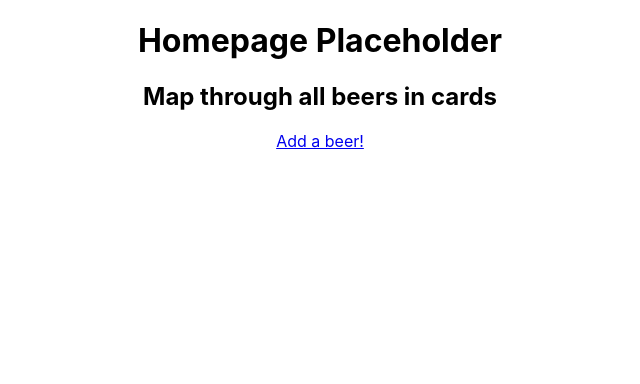
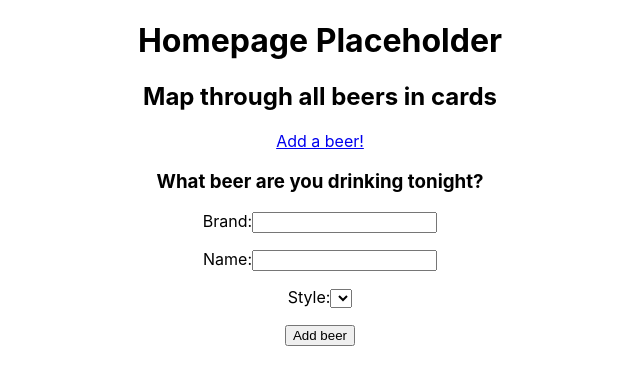
Before and after one commit to Joreamane/BeerPairings, a React (Create React App) app in the folder client/: page /api/homepage in a window 1280 px wide. Shown: the top 384 px of the page, without its empty margins (320-960 px from the left). Built offline with nearby package versions, Linux system fonts and the light colour scheme; no server answers.

Commit message:
Continued homepage, need to finish add beer form

```diff
--- a/client/src/components/homepage.js
+++ b/client/src/components/homepage.js
@@ -5,17 +5,51 @@ import { useNavigate, Link} from 'react-router-dom'
 
 const HomePage = (props) => {
     const {beers, setBeers} = props
+    const [brand, setBrand] = useState("")
+    const [name, setName] = useState("")
+    const [style, setStyle] = useState("")
+
     useEffect(() => {
         axios.get('http://localhost:8000/api/allBeers')
             .then(res => setBeers(res.data))
             .catch(err => console.log(err))
     }, [])
 
+    const onBeerAddHandler = (e) => {
+        e.preventDefault()
+        axios.post('http://localhost/api/addBeer', {
+            brand,
+            name,
+            style
+        })
+    }
+
     return(
         <div>
             <h1>Homepage Placeholder</h1>
             <h2>Map through all beers in cards</h2>
             <Link to={`/api/addBeer`} className='link'>Add a beer!</Link>
+            <div>
+                {/* need to finish this form first thing, get beer attributes going, set style as text input and attributes as a select option */}
+                <form onSubmit={onBeerAddHandler}>
+                    <h3>What beer are you drinking tonight?</h3>
+                    <p>
+                        <label>Brand:</label>
+                        <input type='text' onChange = {e => setBrand(e.target.value)}/>
+                    </p>
+                    <p>
+                        <label>Name:</label>
+                        <input type='text' onChange = {e => setName(e.target.value)}/>
+                    </p>
+                    <p>
+                        <label>Style:</label>
+                        <select onChange={e => setStyle(e.target.value)}>
+
+                        </select>
+                    </p>
+                    <input type='submit' value='Add beer'/>
+                </form>
+            </div>
         </div>
     )
 }
```
Also changed, not shown: 1 other file (tests, documents, lock files or other folders).
